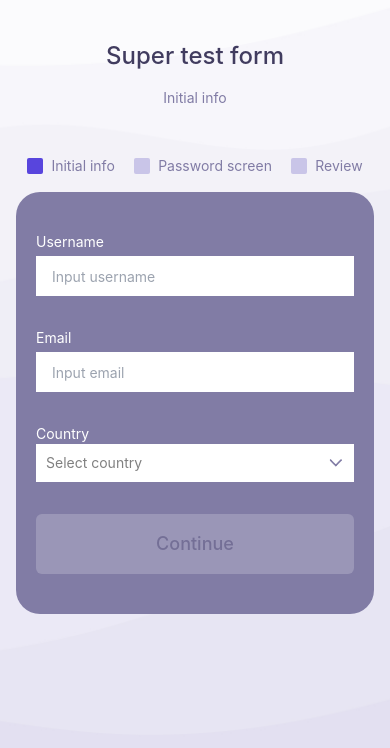
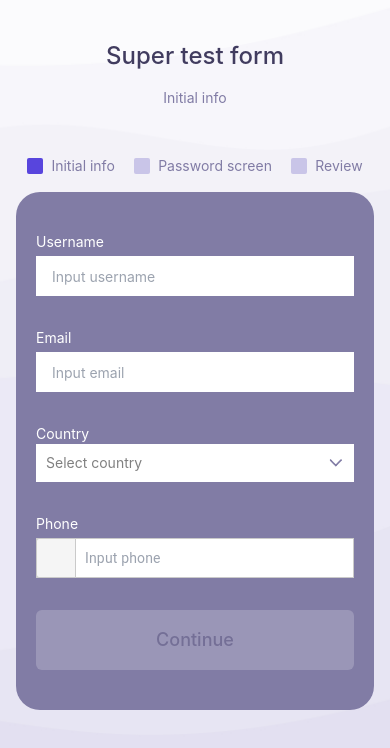
Before and after one commit to lvidal1/react-vite-multistep, a React (Vite) app: page /initial-info in a window 390 px wide. Shown: the top 748 px of the page. Built offline with nearby package versions, Linux system fonts and the light colour scheme.

Commit message:
Feature/add phone component (#16)
* Add phone number input component

* Connect country field with phone field

```diff
--- a/package.json
+++ b/package.json
@@ -22,6 +22,7 @@
     "react-dom": "^18.2.0",
     "react-hook-form": "^7.44.2",
     "react-i18next": "^12.3.1",
+    "react-phone-input-2": "^2.15.1",
     "react-router-dom": "^6.11.2",
     "react-select": "^5.7.3",
     "yup": "^1.2.0",
--- a/src/assets/styles/components/Input.module.scss
+++ b/src/assets/styles/components/Input.module.scss
@@ -4,6 +4,10 @@
 
 .inputSection {
   @apply relative;
+}
+
+.customSection {
+  @apply mt-1;
 }
 
 .errorIcon {
--- /dev/null
+++ b/src/components/PhoneNumberInput.tsx
@@ -0,0 +1,48 @@
+import PhoneInput from 'react-phone-input-2';
+import styles from '@styles/components/Input.module.scss';
+import 'react-phone-input-2/lib/style.css';
+import ErrorText from './ErrorText';
+
+type SelectProps = {
+  dataTestId: string;
+  error: string | undefined;
+  id: string;
+  label: string;
+  placeholder?: string;
+  onChange: (e: string) => void;
+  value?: string;
+  country?: string;
+};
+
+function PhoneNumberInput({
+  id,
+  label,
+  error,
+  placeholder,
+  onChange,
+  value,
+  dataTestId,
+  country
+}: SelectProps) {
+  return (
+    <div className={styles.formGroup} data-testid={dataTestId}>
+      <label htmlFor={id} className={styles.label}>
+        {label}
+      </label>
+      <div className={styles.customSection}>
+        <PhoneInput
+          country={country}
+          value={value}
+          onChange={(e) => onChange(e)}
+          disableDropdown
+          placeholder={placeholder}
+          containerStyle={{ width: '100%' }}
+          inputStyle={{ width: '100%', borderRadius: 0, height: '2.5rem' }}
+        />
+      </div>
+      {error && <ErrorText message={error} />}
+    </div>
+  );
+}
+
+export default PhoneNumberInput;
--- a/src/components/UserForm.tsx
+++ b/src/components/UserForm.tsx
@@ -7,12 +7,14 @@ import styles from '@styles/components/UserForm.module.scss';
 import Input from './Input';
 import CountrySelect from './CountrySelect';
 import Button from './Button';
-import { ICountryOption, IUser } from '../store/types';
+import { ICountryOption, IUser } from '@store/types';
+import PhoneNumberInput from './PhoneNumberInput';
 
 type FormValues = {
   username: string;
   email: string;
   country: ICountryOption;
+  phone: string;
 };
 
 type FormProps = {
@@ -23,7 +25,8 @@ type FormProps = {
 const validationSchema = object().shape({
   username: string().required(),
   email: string().email().required(),
-  country: object().required()
+  country: object().required(),
+  phone: string().required()
 });
 
 const UserForm = ({ saveData, defaultValues }: FormProps) => {
@@ -31,12 +34,15 @@ const UserForm = ({ saveData, defaultValues }: FormProps) => {
     register,
     handleSubmit,
     control,
+    watch,
     formState: { isValid, errors }
   } = useForm<FormValues>({
     resolver: yupResolver(validationSchema),
     mode: 'onChange',
     defaultValues
   });
+
+  const watchFields = watch('country') as ICountryOption;
 
   const { t } = useTranslation();
 
@@ -82,6 +88,22 @@ const UserForm = ({ saveData, defaultValues }: FormProps) => {
           />
         )}
       />
+      <Controller
+        control={control}
+        name="phone"
+        render={({ field: { onChange } }) => (
+          <PhoneNumberInput
+            id={'phone'}
+            dataTestId={'phone'}
+            label={t('userForm.phone.label')}
+            placeholder={t('userForm.phone.placeholder') ?? ''}
+            error={errors.country?.message}
+            onChange={onChange}
+            value={defaultValues?.phone}
+            country={watchFields?.value}
+          />
+        )}
+      />
       <Button label={t('button.continue')} dataTestId={'button'} disabled={!isValid} />
     </form>
   );
--- a/src/lang/en.json
+++ b/src/lang/en.json
@@ -24,6 +24,10 @@
     "country": {
       "label": "Country",
       "placeholder": "Select country"
+    },
+    "phone": {
+      "label": "Phone",
+      "placeholder": "Input phone"
     }
   },
   "passwordForm": {
--- a/src/store/types.ts
+++ b/src/store/types.ts
@@ -18,6 +18,7 @@ export interface IUser {
   username?: string;
   email?: string;
   country?: ICountryOption;
+  phone?: string;
 }
 
 export interface IAppStore {
```
